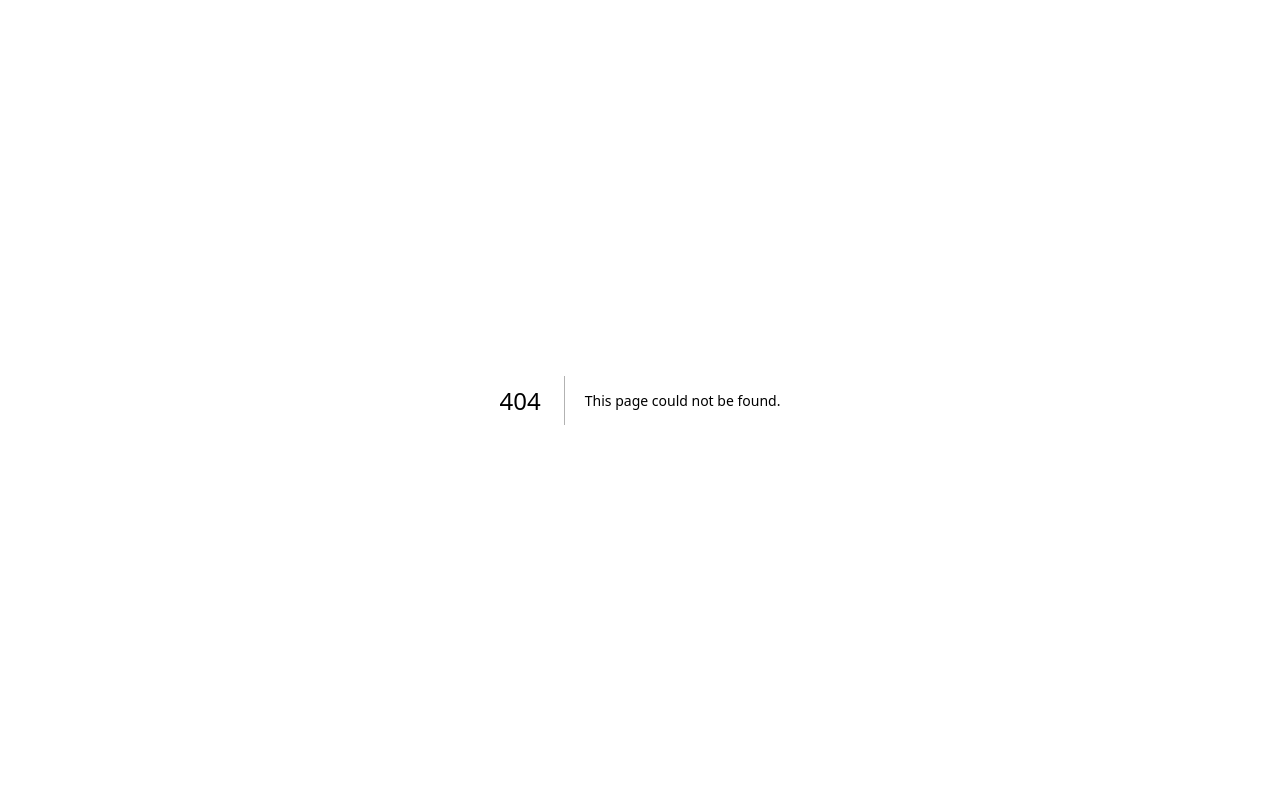
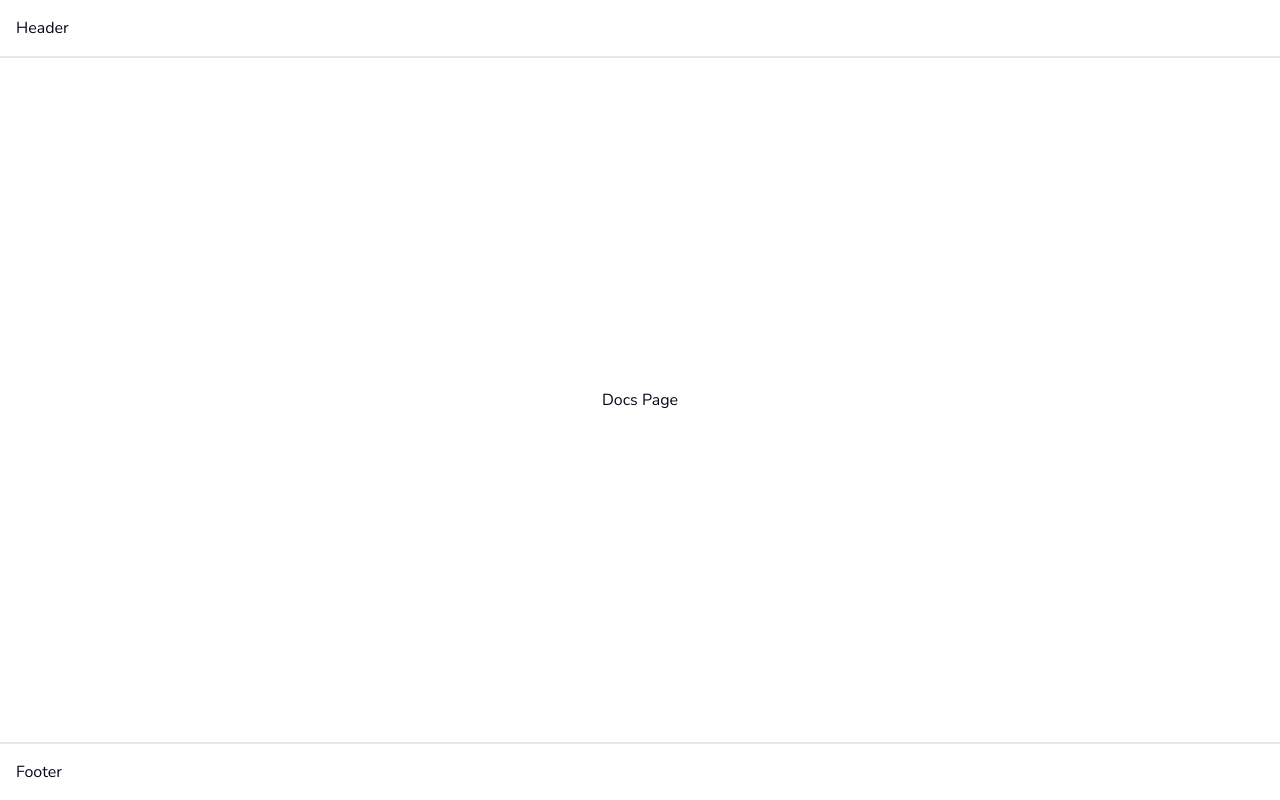
Before and after one commit to yghugardare/duolingo-clone, a Next.js app: page /docs in a window 1280 px wide. Before the commit this address had no page. Built offline with nearby package versions, Linux system fonts and the light colour scheme.

Commit message:
wip: marketing skeleton layout

```diff
--- /dev/null
+++ b/app/(marketing)/docs/page.tsx
@@ -0,0 +1,10 @@
+
+const DocsPage = () => {
+    return (
+        <div>
+            <h1>Docs Page</h1>
+        </div>
+    )
+}
+
+export default DocsPage;
--- /dev/null
+++ b/app/(marketing)/footer.tsx
@@ -0,0 +1,8 @@
+const Footer = () => {
+  return (
+    <footer className="p-4 hidden lg:block border-t-2 border-slate-200 w-full">
+      Footer
+    </footer>
+  );
+};
+export default Footer;
--- /dev/null
+++ b/app/(marketing)/header.tsx
@@ -0,0 +1,9 @@
+
+
+const Header = () => {
+  return (
+    <header className="p-4 border-b-2 border-slate-200 w-full">Header</header>
+  )
+}
+
+export default Header
--- /dev/null
+++ b/app/(marketing)/layout.tsx
@@ -0,0 +1,19 @@
+import Footer from "./footer";
+import Header from "./header";
+
+type MarketingLayoutProps = {
+  children: React.ReactNode;
+};
+
+const MarketingLayout = ({ children }: MarketingLayoutProps) => {
+  return (
+    <div className="min-h-screen flex flex-col">
+      <Header />
+      <main className="flex-1 flex flex-col items-center justify-center">
+        {children}
+      </main>
+      <Footer />
+    </div>
+  );
+};
+export default MarketingLayout;
```
Also changed, not shown: app/(marketing)/page.tsx (renamed from app/page.tsx).
